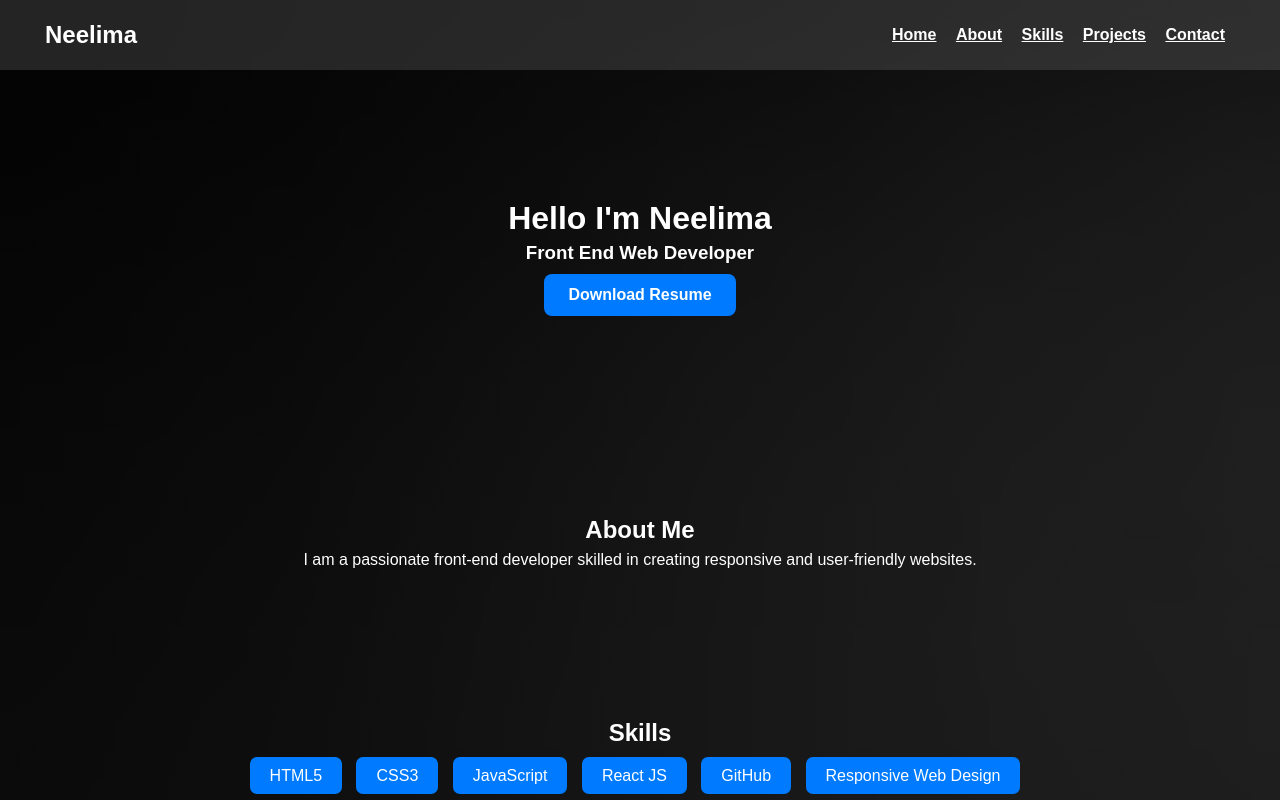
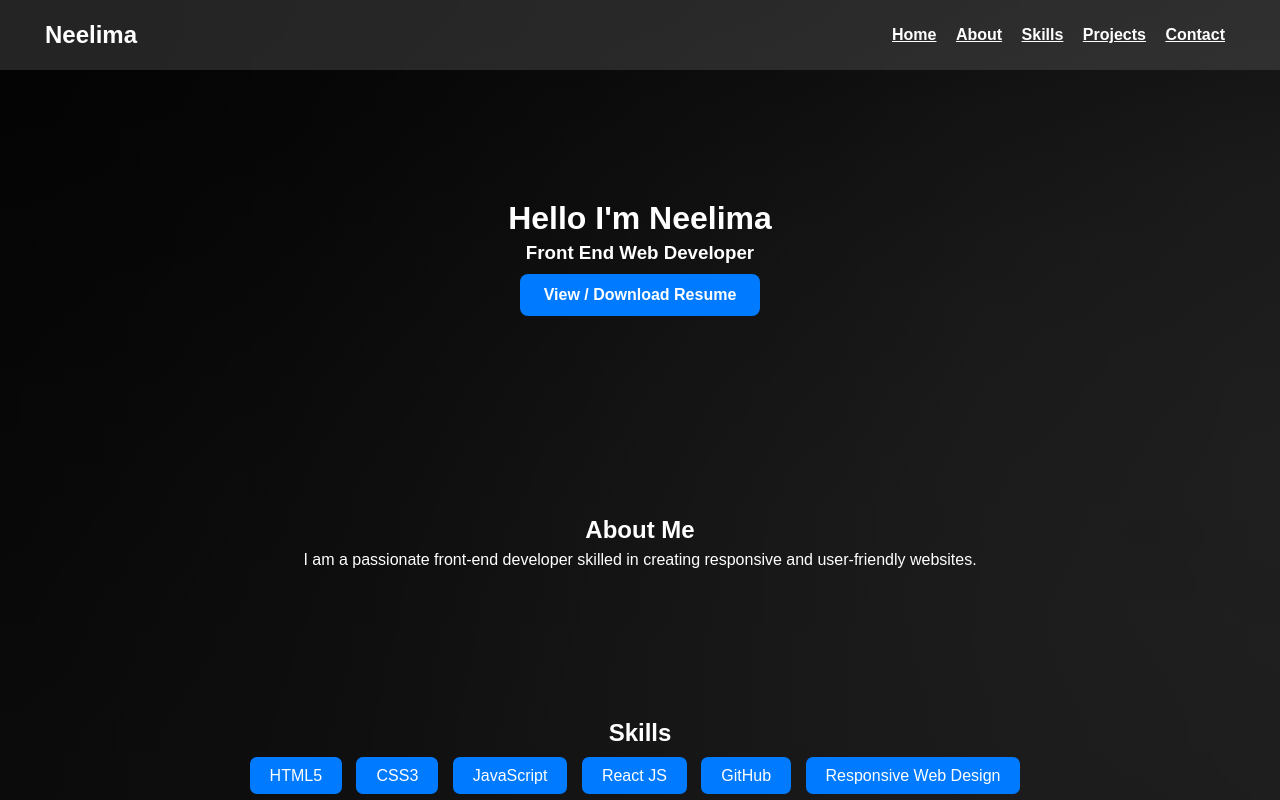
Before and after one commit to Neelima-Vallapuneni/Portfolio-Website, a plain HTML site: page index.html in a window 1280 px wide. Shown: the top 800 px of the page. Drawn offline with Linux system fonts and the light colour scheme.

Commit message:
Change resume link to open in new tab

```diff
--- a/index.html
+++ b/index.html
@@ -21,7 +21,7 @@
         <div class="middle-section" id="home">
             <h1 class="intro">Hello I'm Neelima</h1>
             <h3 class="role">Front End Web Developer</h3>
-            <a href="Neelima_Vallapuneni_FrontendDeveloper_Resume.pdf" download class="download-btn">Download Resume</a>
+            <a href="Neelima_Vallapuneni_FrontendDeveloper_Resume.pdf" target="_blank" class="download-btn">View / Download Resume</a>
 
         </div>
         <div class="about-section" id="about">
```
